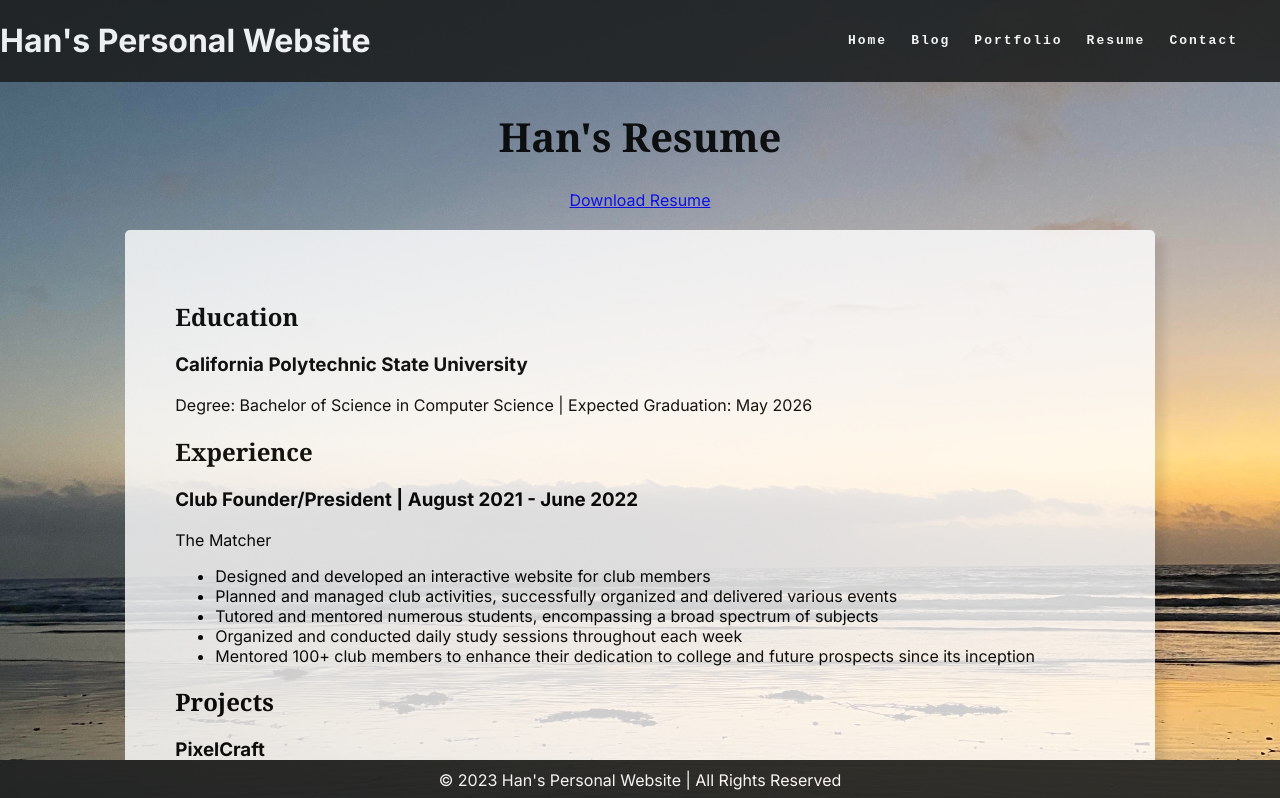
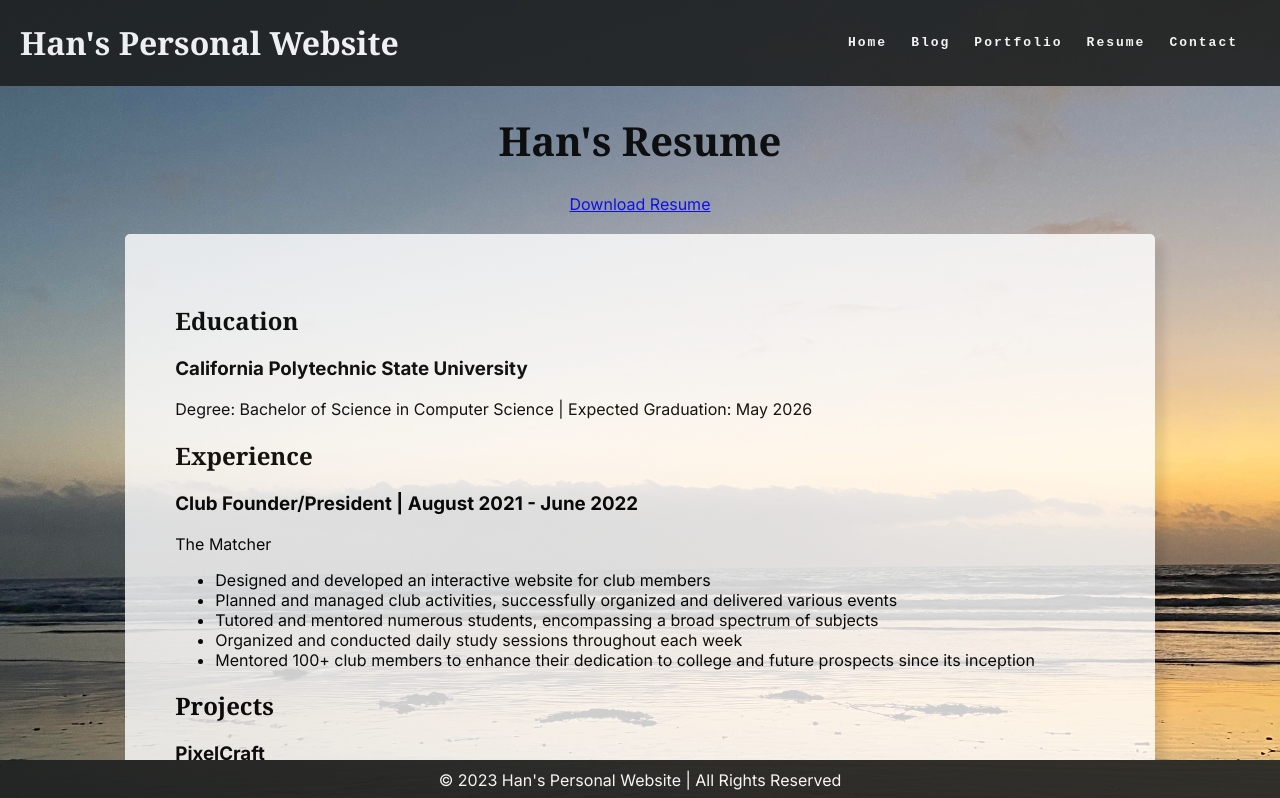
Before and after one commit to HanYu-Wu04/bootcamp-project-2023, a Next.js app: page /resume in a window 1280 px wide. Shown: the top 798 px of the page. Built offline with nearby package versions, Linux system fonts and the light colour scheme.

Commit message:
added new styling for navbar

```diff
--- a/src/app/components/navbar.module.css
+++ b/src/app/components/navbar.module.css
@@ -51,10 +51,11 @@
     color: var(--cg-blue);
   }
 
-  .logo a {
+  .logo{
     font-family: Georgia;
+    margin-left: 20px;
   }
 
-  .logo a:hover {
+  .logo:hover {
     text-decoration: None;
   }
```
